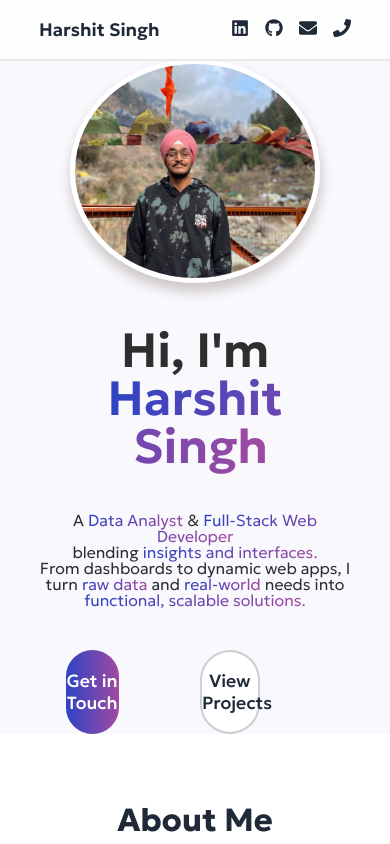
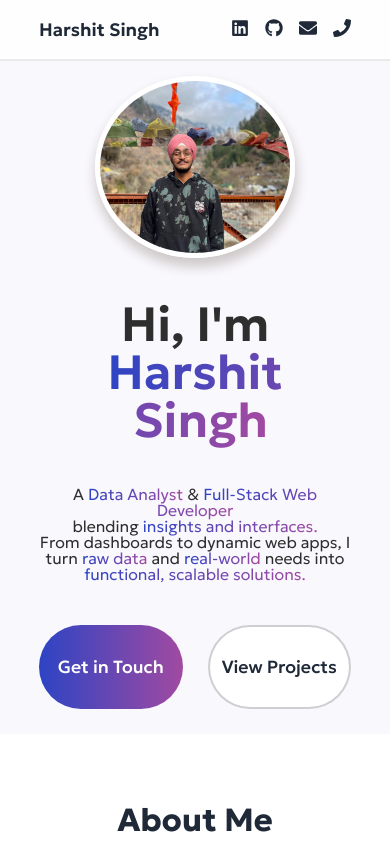
Before and after one commit to Harshit-625/Harshit-Singh-Portfolio, a React (Create React App) app: page / in a window 390 px wide. Shown: the top 844 px of the page. Built offline with nearby package versions, Linux system fonts and the light colour scheme.

Commit message:
Button bug fix

```diff
--- a/src/Components/Content/content.module.css
+++ b/src/Components/Content/content.module.css
@@ -380,6 +380,8 @@
     height: 80vh;
     display: flex;
     align-items: start;
+    padding-bottom: 3vh;
+    padding-top: 2vh;
   }
   .innerSection1 {
     height: 100%;
@@ -393,8 +395,8 @@
     flex-direction: column;
   }
   .deepSection1 .image {
-    height: 300px;
-    width: 300px;
+    height: 200px;
+    width: 200px;
   }
   .mobileHideBr {
     display: none;
@@ -421,9 +423,14 @@
   .content p {
     font-size: 1rem;
   }
-  .buttonDiv button {
-    width: 50%;
+  .buttonDiv a
+  {
+    width: 100%;
+  }
+  .buttonDiv  button {
+    width: 100%;
     height: 10vh;
+
   }
 
   .innerSection2 {
--- a/src/Components/Content/projectCard.jsx
+++ b/src/Components/Content/projectCard.jsx
@@ -5,9 +5,14 @@ import styles from "./card.module.css";
 function ProjectCard(props) {
   return (
     <div className={styles.projectCard}>
-      <div className={styles.imageContainer}>
-        <img src={props.image} alt="college"  />
-      </div>
+      <a
+        href={props.link}
+        target="_blank"
+        rel="noopener noreferrer"
+        className={styles.imageContainer}
+      >
+        <img src={props.image} alt="college" />
+      </a>
 
       <a
         href={props.link}
@@ -16,7 +21,12 @@ function ProjectCard(props) {
         className={styles.projectHeading}
       >
         <h3 className={styles.projectTitle}>{props.title}</h3>
-        <a href={props.link} className={styles.projectLink} target="_blank"  rel="noreferrer" >
+        <a
+          href={props.link}
+          className={styles.projectLink}
+          target="_blank"
+          rel="noreferrer"
+        >
           <FiExternalLink />
         </a>
       </a>
```
